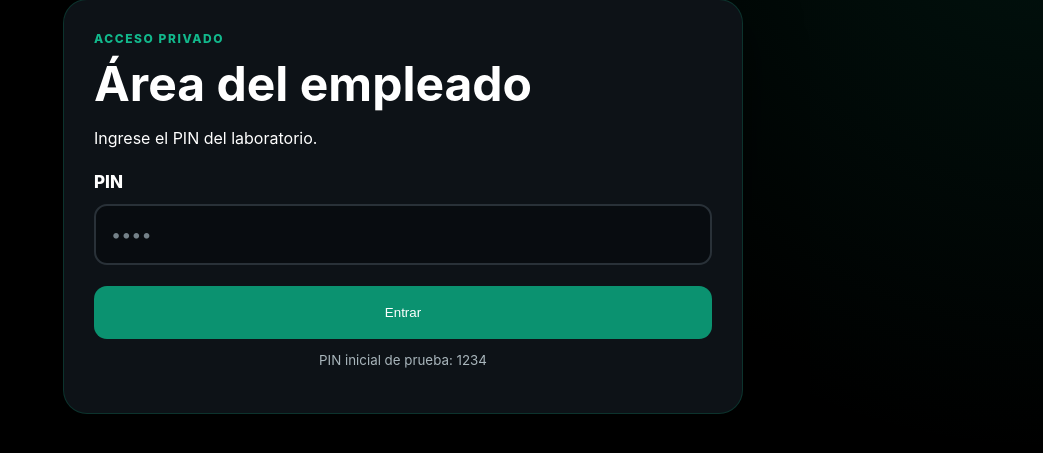
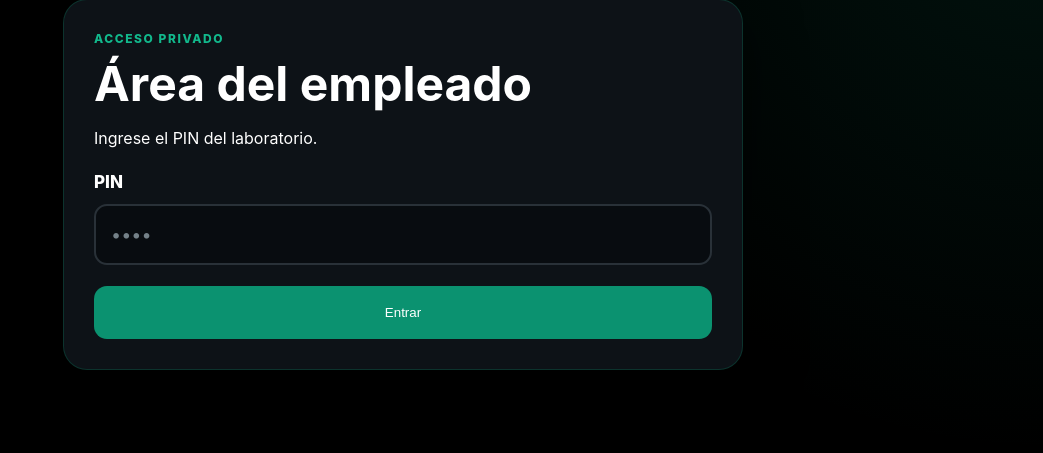
Before and after one commit to Huxcasti/TurnoSalud, a Flask app: page /empleado in a window 1280 px wide. Shown: the part 121-574 px from the top of the page, without its empty margins (237-1280 px from the left). Run offline with Flask 3, Linux system fonts and the light colour scheme.

Commit message:
Actualizar empleado.html

```diff
--- a/templates/empleado.html
+++ b/templates/empleado.html
@@ -1,6 +1,6 @@
 {% extends "base.html" %}{% block title %}Panel del empleado | TurnoSalud{% endblock %}{% block page %}empleado{% endblock %}
 {% block content %}
-<section class="card login-card {% if autenticado %}hidden{% endif %}" id="login-card"><div class="eyebrow">Acceso privado</div><h1>Área del empleado</h1><p>Ingrese el PIN del laboratorio.</p><div id="login-error" class="alert hidden"></div><label for="pin">PIN</label><input id="pin" type="password" inputmode="numeric" maxlength="12" placeholder="••••"><button id="login" class="button primary">Entrar</button><small class="hint">PIN inicial de prueba: 1234</small></section>
+<section class="card login-card {% if autenticado %}hidden{% endif %}" id="login-card"><div class="eyebrow">Acceso privado</div><h1>Área del empleado</h1><p>Ingrese el PIN del laboratorio.</p><div id="login-error" class="alert hidden"></div><label for="pin">PIN</label><input id="pin" type="password" inputmode="numeric" maxlength="12" placeholder="••••"><button id="login" class="button primary">Entrar</button></section>
 <section id="employee-panel" class="{% if not autenticado %}hidden{% endif %}">
   <div class="dashboard-heading"><div><div class="eyebrow">Operación en vivo</div><h1>Panel de turnos</h1></div><button id="logout" class="button ghost">Cerrar sesión</button></div>
   <div class="stats"><article><strong id="stat-waiting">0</strong><span>Esperando</span></article><article><strong id="stat-completed">0</strong><span>Atendidos</span></article><article><strong id="stat-absent">0</strong><span>Ausentes</span></article><article><strong id="stat-total">0</strong><span>Total hoy</span></article></div>
```
